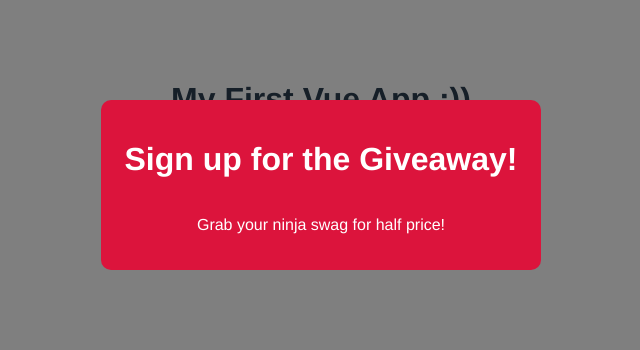
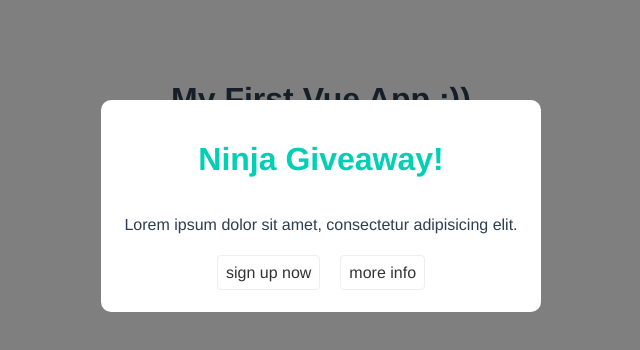
Before and after one commit to artvezhl/vue3-test, a Vue app: page / in a window 1280 px wide. Both pictures are taken after a click on the button "open modal". Shown: the top 350 px of the page, without its empty margins (319-959 px from the left). Built offline with nearby package versions, Linux system fonts and the light colour scheme.

Commit message:
emit slots to modal and add some styles

```diff
--- a/src/App.vue
+++ b/src/App.vue
@@ -2,7 +2,14 @@
   <h1>{{ title }}</h1>
   <p>Welcome...</p>
   <div v-if="showModal">
-    <Modal :header="header" :text="text" theme="sale" @close="toggleModal" />
+    <Modal theme="" @close="toggleModal">
+      <template v-slot:links>
+        <a href="#">sign up now</a>
+        <a href="#">more info</a>
+      </template>
+      <h1>Ninja Giveaway!</h1>
+      <p>Lorem ipsum dolor sit amet, consectetur adipisicing elit.</p>
+    </Modal>
   </div>
   <button @click="toggleModal">open modal</button>
 </template>
--- a/src/components/Modal.vue
+++ b/src/components/Modal.vue
@@ -1,8 +1,10 @@
 <template>
-  <div class="backdrop" @click="closeModal">
+  <div class="backdrop" @click.self ="closeModal">
     <div class="modal" :class="{ sale: theme === 'sale' }">
-      <h1>{{ header }}</h1>
-      <p>{{ text }}</p>
+      <slot>default content</slot>
+      <div class="actions">
+        <slot name="links"></slot>
+      </div>
     </div>
   </div>
 </template>
@@ -10,7 +12,7 @@
 <script>
 export default {
   name: "Modal",
-  props: ['header', 'text', 'theme'],
+  props: ['theme'],
   methods: {
     closeModal() {
       this.$emit('close')
@@ -42,6 +44,19 @@ export default {
   .modal p {
     font-style: normal;
   }
+  .modal .actions {
+    text-align: center;
+    margin: 30px 0 10px 0;
+    color: #333;
+  }
+  .modal .actions a {
+    color: #333;
+    padding: 8px;
+    border: 1px solid #eee;
+    border-radius: 4px;
+    text-decoration: none;
+    margin: 10px;
+  }
 
   .modal.sale {
     background: crimson;
@@ -50,4 +65,10 @@ export default {
   .modal.sale h1 {
     color: white;
   }
+  .modal.sale .actions {
+    color: white;
+  }
+  .modal.sale .actions a {
+    color: white;
+  }
 </style>
```
